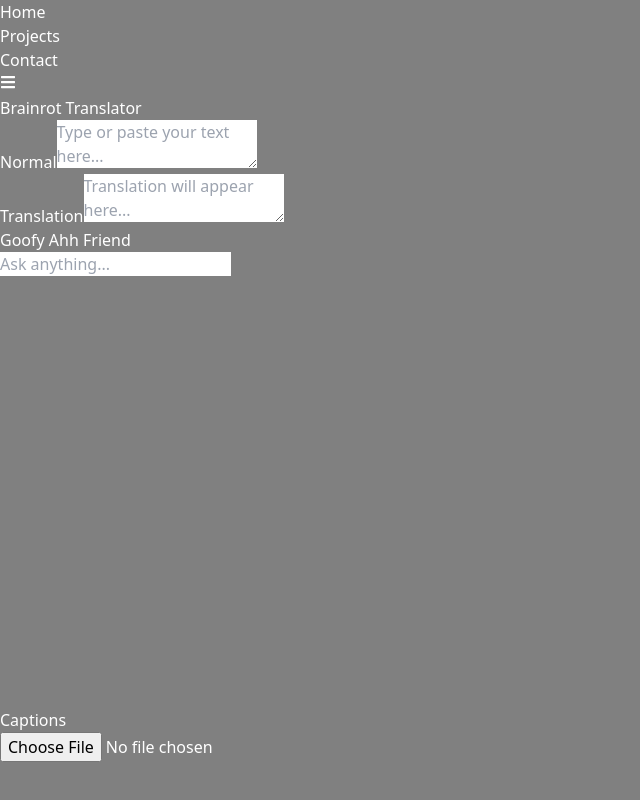
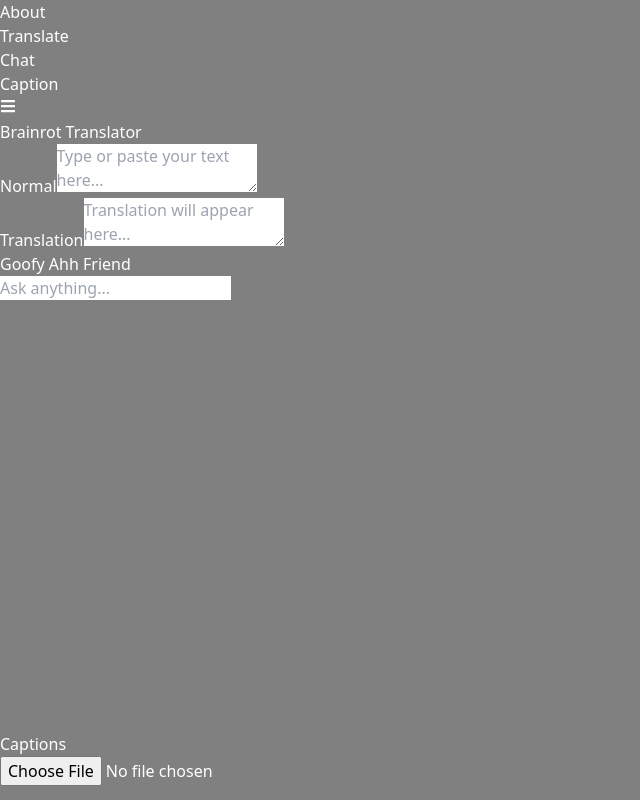
Before and after one commit to maheen453/spurhacks, a React (Vite) app in the folder frontend/: page / in a window 1280 px wide. Shown: the top 800 px of the page, without its empty margins (0-640 px from the left). Built offline with nearby package versions, Linux system fonts and the light colour scheme.

Commit message:
smooth scroll

```diff
--- a/frontend/src/components/BrainrotTranslator.jsx
+++ b/frontend/src/components/BrainrotTranslator.jsx
@@ -10,7 +10,7 @@ const BrainrotTranslator = () => {
   };
 
   return (
-        <div className="min-h-screen flex flex-col items-center justify-center p-4 font-sans text-white">
+        <div id="translate" className="min-h-screen flex flex-col items-center justify-center p-4 font-sans text-white">
         <header className="text-center mb-10">
             {/* Logo */}
             <div className="inline-block mb-4">
--- a/frontend/src/components/Chatbox.jsx
+++ b/frontend/src/components/Chatbox.jsx
@@ -48,7 +48,7 @@ const ChatBox = () => {
   };
 
   return (
-    <div className="w-full max-w-2xl mx-auto px-4 py-8 flex flex-col" style={{ minHeight: '60vh' }}>
+    <div id="chat" className="w-full max-w-2xl mx-auto px-4 py-8 flex flex-col" style={{ minHeight: '60vh' }}>
 
       {/* Messages Display (conditionally rendered and grows) */}
       <div className="flex-grow w-full">
--- a/frontend/src/components/Navbar.jsx
+++ b/frontend/src/components/Navbar.jsx
@@ -1,34 +1,47 @@
-import { useRef, useState } from "react";
+import { useEffect, useRef, useState } from "react";
 // import logo from "../assets/logo.png"
 import { NAVIGATION_LINKS } from "../constants";
 import { FaBars, FaTimes } from 'react-icons/fa';
 
 
 const Navbar = () => {
-    const [isMobileMenuOpen, setIsMobileMenuOpen] = useState (false);
+    const [isMobileMenuOpen, setIsMobileMenuOpen] = useState(false);
     const [hoverStyle, setHoverStyle] = useState({ left: 0, width: 0, opacity: 0 });
+    const [activeHash, setActiveHash] = useState(window.location.hash || "#");
     const containerRef = useRef(null);
+    const linkRefs = useRef([]);
 
     const toggleMobileMenu = () => {
         setIsMobileMenuOpen(!isMobileMenuOpen);
     }
 
-    const handleLinkClick = (e, href) => {
+    const handleLinkClick = (e, href, index) => {
         e.preventDefault();
-        const targetElement = document.querySelector
-        (href);
+        window.location.hash = href;
+        setActiveHash(href);
+        setIsMobileMenuOpen(false);
+
+        const targetElement = document.querySelector(href);
         if (targetElement) {
-            const offset = -85;
-            const elementPosition = targetElement.getBoundingCLientRect().top;
-            const offsetPosition = elementPosition + window.scrollY + offset;
+        const offset = -85;
+        const elementPosition = targetElement.getBoundingClientRect().top;
+        const offsetPosition = elementPosition + window.scrollY + offset;
+        window.scrollTo({
+            top: offsetPosition,
+            behavior: "smooth",
+        });
+        }
 
-            window.scrollTo({
-                top: offsetPosition,
-                behaviour: "smooth",
-            })
-        }
-        setIsMobileMenuOpen(false);
-    }
+        // Set line position to the clicked element
+        const rect = linkRefs.current[index].getBoundingClientRect();
+        const containerRect = containerRef.current.getBoundingClientRect();
+        setHoverStyle({
+        left: rect.left - containerRect.left,
+        width: rect.width,
+        opacity: 1,
+        });
+    };
+
 
     const handleMouseEnter = (e) => {
         const rect = e.target.getBoundingClientRect();
@@ -41,8 +54,38 @@ const Navbar = () => {
     };
 
     const handleMouseLeave = () => {
-    setHoverStyle((prev) => ({ ...prev, opacity: 0 }));
+        const index = NAVIGATION_LINKS.findIndex(link => link.href === activeHash);
+        if (index !== -1 && linkRefs.current[index]) {
+        const rect = linkRefs.current[index].getBoundingClientRect();
+        const containerRect = containerRef.current.getBoundingClientRect();
+        setHoverStyle({
+            left: rect.left - containerRect.left,
+            width: rect.width,
+            opacity: 1,
+        });
+        }
     };
+
+    useEffect(() => {
+        const updateHash = () => {
+        const newHash = window.location.hash || "#";
+        setActiveHash(newHash);
+        const index = NAVIGATION_LINKS.findIndex(link => link.href === newHash);
+        if (index !== -1 && linkRefs.current[index]) {
+            const rect = linkRefs.current[index].getBoundingClientRect();
+            const containerRect = containerRef.current.getBoundingClientRect();
+            setHoverStyle({
+            left: rect.left - containerRect.left,
+            width: rect.width,
+            opacity: 1,
+            });
+        }
+        };
+
+        window.addEventListener("hashchange", updateHash);
+        updateHash(); // Run on initial load
+        return () => window.removeEventListener("hashchange", updateHash);
+    }, []);
 
     return (
         <nav className="fixed top-4 left-0 right-0 z-50 flex justify-center">
@@ -50,7 +93,7 @@ const Navbar = () => {
         <div
             ref={containerRef}
             className="relative mx-auto hidden max-w-xl items-center justify-center border border-white/30
-             bg-black/20 px-10 py-3 backdrop-blur-lg lg:flex">
+            bg-black/20 px-10 py-3 backdrop-blur-lg lg:flex">
             {/* Top Line */}
             <div
             className="absolute top-0 h-1 bg-yellow-400 rounded-full transition-all duration-300"
@@ -76,10 +119,13 @@ const Navbar = () => {
                 <li className="text-lg" key={index}>
                 <a
                     href={item.href}
-                    onClick={(e) => handleLinkClick(e, item.href)}
+                    ref={(el) => (linkRefs.current[index] = el)}
+                    onClick={(e) => handleLinkClick(e, item.href, index)}
                     onMouseEnter={handleMouseEnter}
                     onMouseLeave={handleMouseLeave}
-                    className="px-3 py-2 text-white hover:text-yellow-400 transition-colors duration-200"
+                    className={`px-3 py-2 text-white transition-colors duration-200 ${
+                    activeHash === item.href ? "text-yellow-400" : "hover:text-yellow-400"
+                    }`}
                 >
                     {item.label}
                 </a>
--- a/frontend/src/components/Upload.jsx
+++ b/frontend/src/components/Upload.jsx
@@ -56,7 +56,7 @@ const Upload = () => {
   };
 
   return (
-    <div className="w-full max-w-2xl mx-auto px-4 py-8">
+    <div id="caption" className="w-full max-w-2xl mx-auto px-4 py-8">
       <h2 className="text-3xl font-bold text-center text-gray-800 mb-6">
         Captions
       </h2>
--- a/frontend/src/constants/index.jsx
+++ b/frontend/src/constants/index.jsx
@@ -1,5 +1,6 @@
 export const NAVIGATION_LINKS = [
-  {label: "Home", href: "#"},
-  { label: "Projects", href: "#projects" },
-  { label: "Contact", href: "#contact" },
+  {label: "About", href: "#"},
+  { label: "Translate", href: "#translate" },
+  { label: "Chat", href: "#chat" },
+  {label: "Caption", href: "#caption"},
 ];
```
